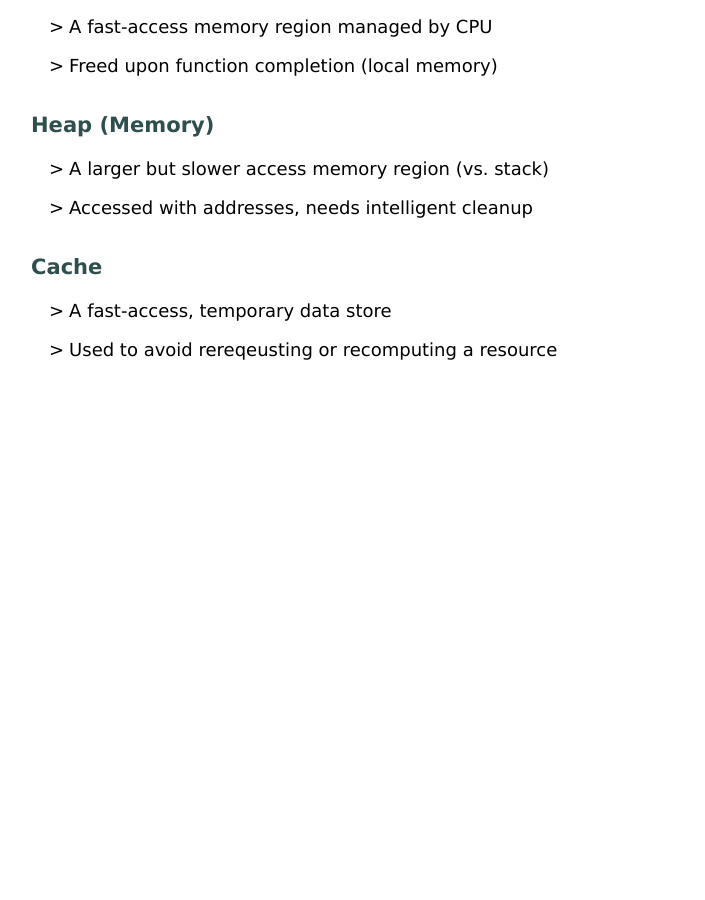
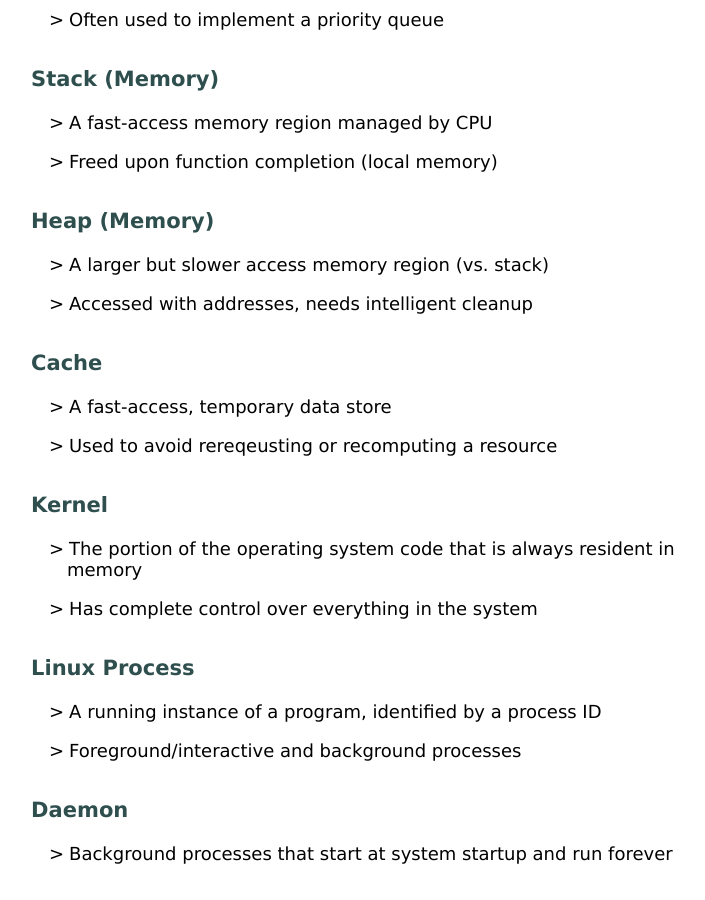
Before and after one commit to robinovitch61/robinovitch61.github.io, a Jekyll site: the page built from _posts/2019-11-13-what-are-those.html, in a window 1280 px wide and 900 px high, scrolled down 2756 px. Shown: the whole window, without its empty margins (259-964 px from the left). Built offline with Jekyll 4.4.1, drawn with Linux system fonts in a browser that asks for light colours; before the commit the page ends 3152 px from its top, so only the background shows below that; some of the changed text lies outside the part shown.

Commit message:
add script to generate TOC, add items to what are those

```diff
--- a/_posts/2019-11-13-what-are-those.html
+++ b/_posts/2019-11-13-what-are-those.html
@@ -4,23 +4,7 @@
 <div class="post">
 <p>A continually updating brain dump. What things are in three points or less.</p>
 
-<div class="toc_list">
-    <a href="#gateway">Gateway</a>
-    <a href="#api">API</a>
-    <a href="#url">URL</a>
-    <a href="#http">HTTP</a>
-    <a href="#rest_api">REST API</a>
-    <a href="#crud">CRUD</a>
-    <a href="#ipc">IPC</a>
-    <a href="#tcp/ip">TCP/IP</a>
-    <a href="#throughput/latency">Throughput/Latency</a>
-    <a href="#stack_ds">Stack (Data Structure)</a>
-    <a href="#queue_ds">Queue (Data Structure)</a>
-    <a href="#heap_ds">Heap (Data Structure)</a>
-    <a href="#stack_mem">Stack (Memory)</a>
-    <a href="#heap_mem">Heap (Memory)</a>
-    <a href="#cache">Cache</a>
-</div>
+<div class="toc_list"></div>
 
 <div id="gateway">
     <h3>Gateway</h3>
@@ -149,6 +133,45 @@
     </ul>
 </div>
 
+<div id="kernel">
+    <h3>Kernel</h3>
+    <ul>
+        <li>The portion of the operating system code that is always resident in memory</li>
+        <li>Has complete control over everything in the system</li>
+    </ul>
+</div>
+
+<div id="linux_process">
+    <h3>Linux Process</h3>
+    <ul>
+        <li>A running instance of a program, identified by a process ID</li>
+        <li>Foreground/interactive and background processes</li>
+    </ul>
+</div>
+
+<div id="daemon">
+    <h3>Daemon</h3>
+    <ul>
+        <li>Background processes that start at system startup and run forever</li>
+    </ul>
+</div>
+
+<script>
+    const tocParent = document.querySelector("div > .toc_list")
+    document.querySelectorAll("div")
+        .forEach(elem => {
+            if (elem.id === "") { return }
+            const titleElem = elem.children[0]
+            if (titleElem.nodeName !== "H3") { return }
+            const title = titleElem.innerHTML
+            if (title === "") { return }
+
+            const tocItem = document.createElement("a")
+            tocItem.href = "#" + elem.id
+            tocItem.innerHTML = title
+            tocParent.append(tocItem)
+        })
+</script>
 
 </ul>
 </div>
```
